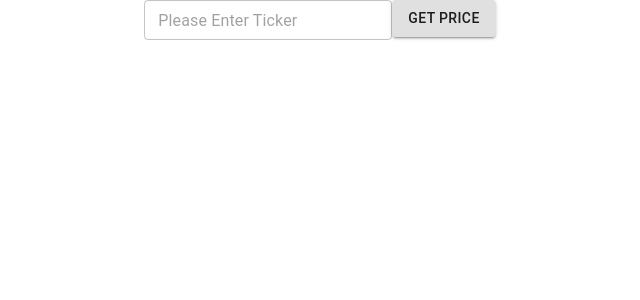
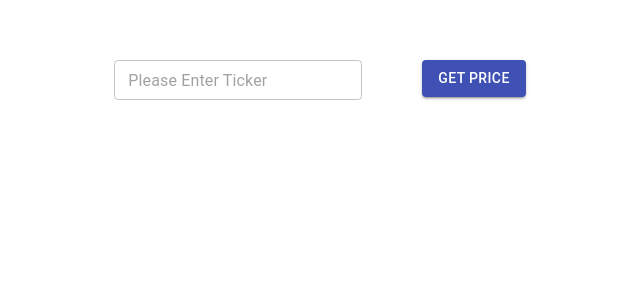
Before and after one commit to andreiskandar/take-home, a React (Create React App) app in the folder frontend/: page / in a window 1280 px wide. Shown: the top 300 px of the page, without its empty margins (320-960 px from the left). Built offline with nearby package versions, Linux system fonts and the light colour scheme.

Commit message:
add styling to inputForm component

```diff
--- a/frontend/src/components/InputForm.tsx
+++ b/frontend/src/components/InputForm.tsx
@@ -3,13 +3,19 @@ import { useForm } from 'react-hook-form';
 import { TextField, Button } from '@material-ui/core';
 import { IErrorProps } from '../interface/IErrorProps';
 import axios from 'axios';
+import { makeStyles } from '@material-ui/styles';
 
 interface IInputFormProps {
   setPricesData: (pricesData: object) => void;
   setError: (error: IErrorProps) => void;
 }
 
+const useStyles = makeStyles({
+  form: { margin: '30px' }
+});
+
 const InputForm: FC<IInputFormProps> = ({ setPricesData, setError }) => {
+  const classes = useStyles();
   const { handleSubmit, register, resetField } = useForm();
 
   const onSubmit = (data: any): void => {
@@ -48,15 +54,16 @@ const InputForm: FC<IInputFormProps> = ({ setPricesData, setError }) => {
   };
 
   return (
-    <form onSubmit={handleSubmit(onSubmit)}>
+    <form onSubmit={handleSubmit(onSubmit)} className={classes.form}>
       <TextField
         id="ticker"
         variant="outlined"
         placeholder="Please Enter Ticker"
         size="small"
         {...register('ticker')}
+        className={classes.form}
       />
-      <Button type="submit" variant="contained">
+      <Button type="submit" variant="contained" color="primary" className={classes.form}>
         Get Price
       </Button>
     </form>
```
